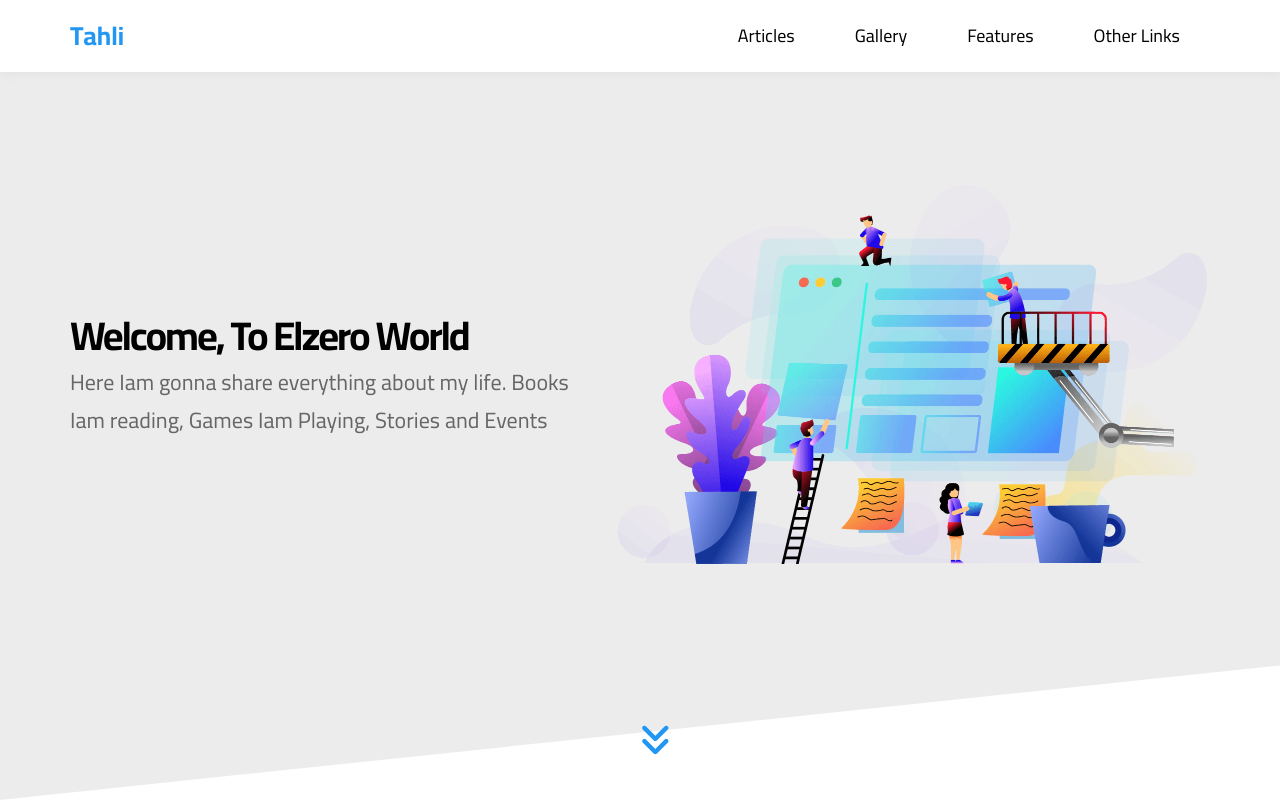
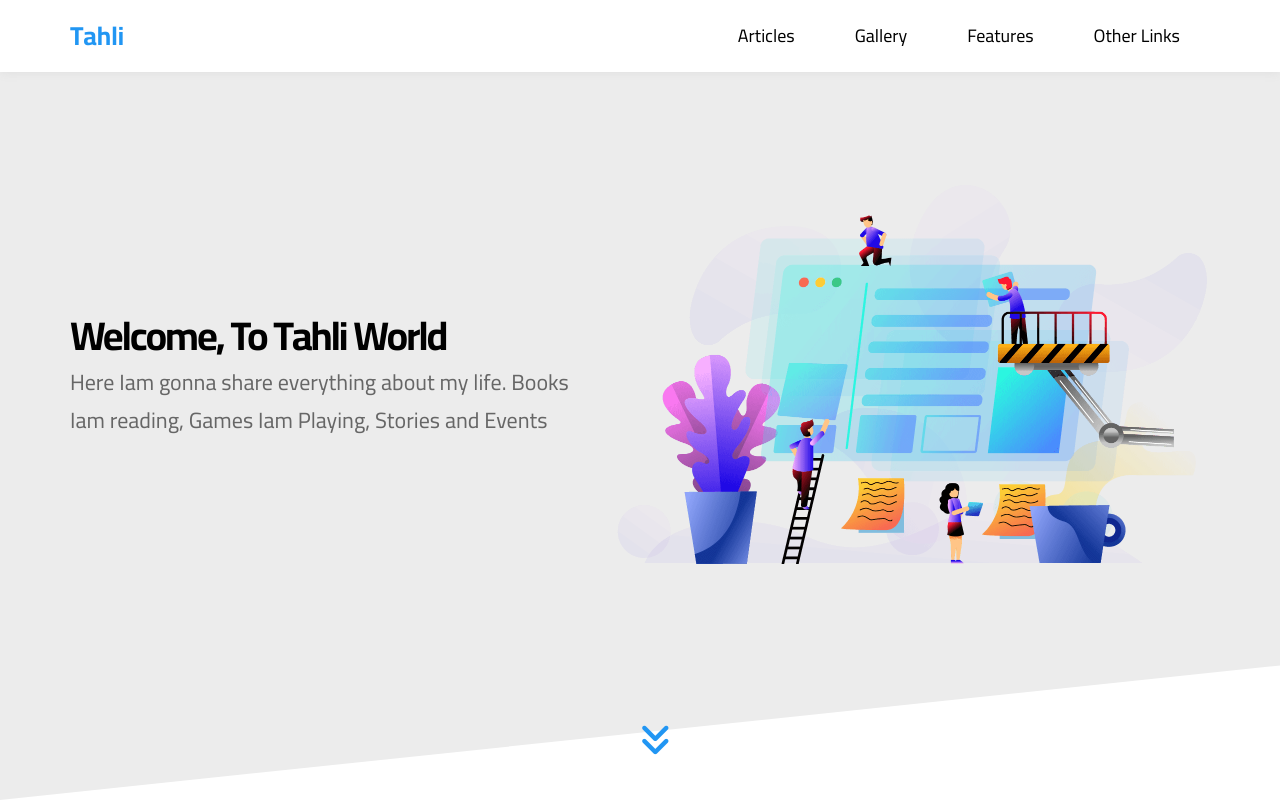
Before and after one commit to Mohamad-96/Tahli-, a plain HTML site: page index.html in a window 1280 px wide. Shown: the top 800 px of the page. Drawn offline with Linux system fonts and the light colour scheme; files whose address does not match are found by name.

Commit message:
Update Hero Section

```diff
--- a/index.html
+++ b/index.html
@@ -3,7 +3,7 @@
 <head>
     <meta charset="UTF-8">
     <meta name="viewport" content="width=device-width, initial-scale=1.0">
-    <title>Tahli Store</title>
+    <title>Tahli Tech</title>
 
     <!-- Main style file -->
     <link rel="stylesheet" href="css/main.css">
@@ -70,7 +70,7 @@
     <div class="landing">
         <div class="container">
             <div class="text">
-                <h1>Welcome, To Elzero World</h1>
+                <h1>Welcome, To Tahli World</h1>
                 <p>Here Iam gonna share everything about my life. Books Iam reading, Games Iam Playing, Stories and Events</p>
             </div>
             <div class="image">
```
